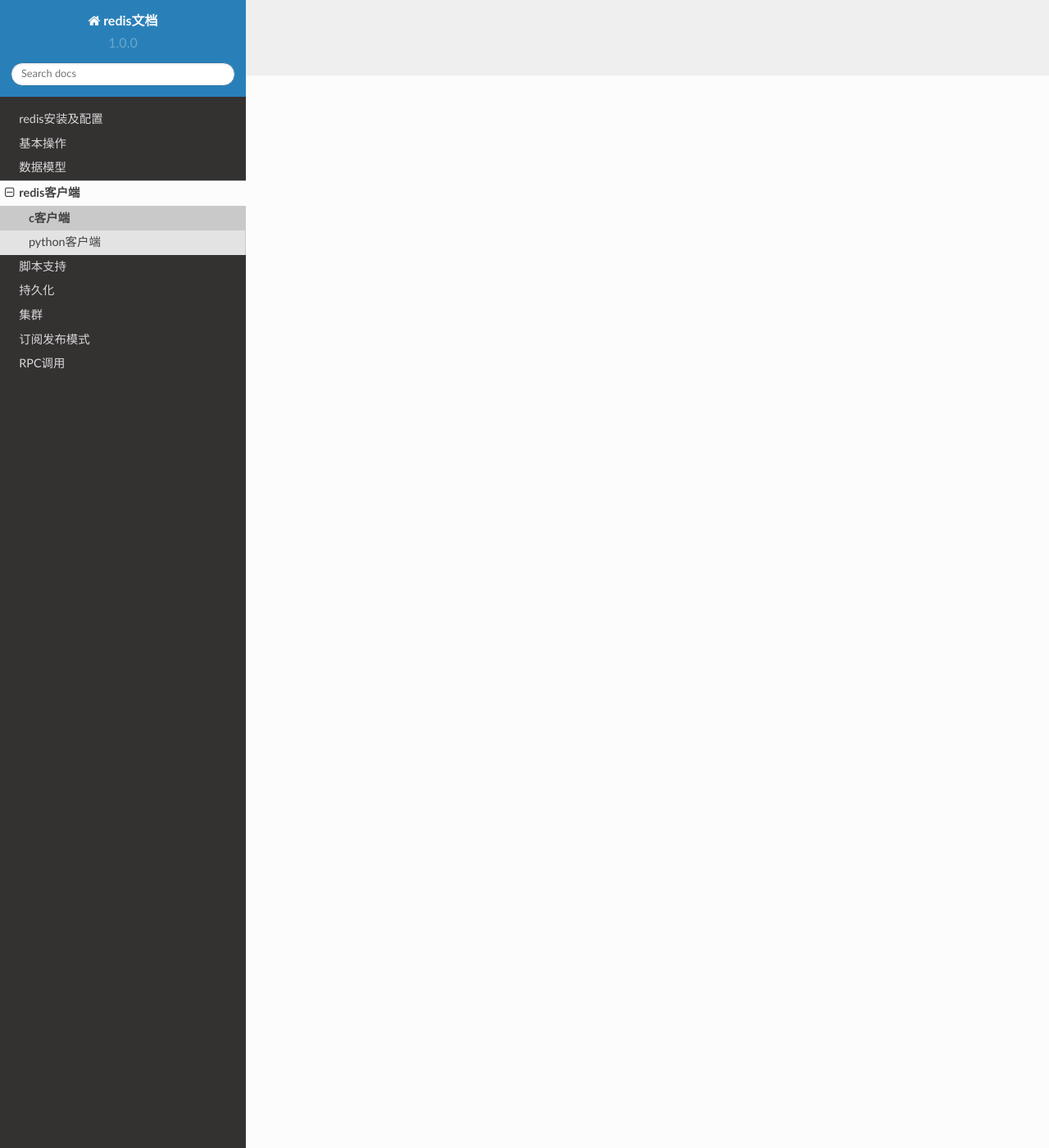
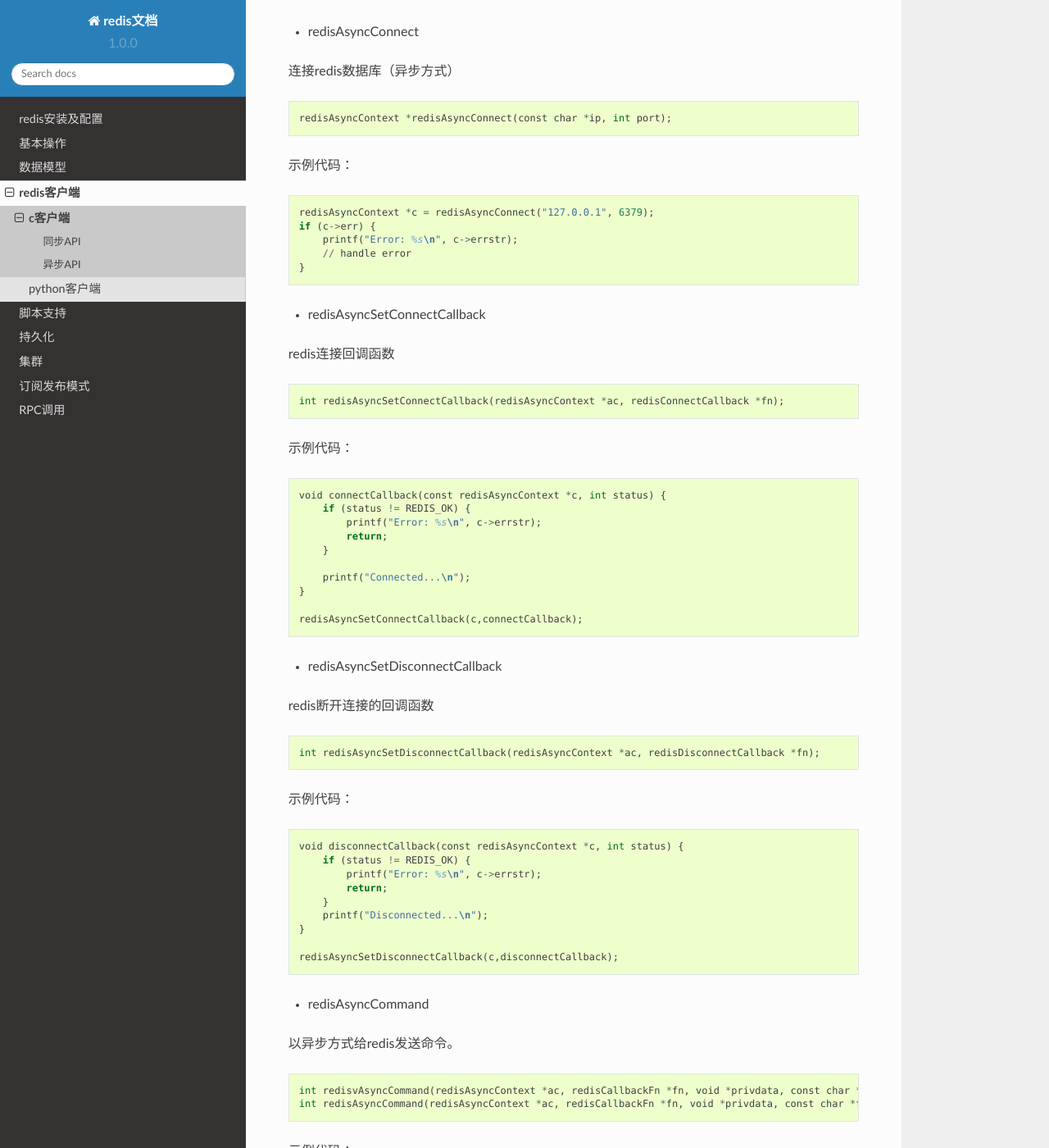
Before and after one commit to mike-zhang/redisDoc, a Sphinx documentation site: the page built from contents/source/client_c.rst, in a window 1280 px wide and 1400 px high, scrolled down 1308 px. Shown: the whole window at 82% size. Built offline with Sphinx 7.4.7 and the Read the Docs theme 2.0.0, drawn with Linux system fonts in a browser that asks for light colours; some of the changed text lies outside the part shown.

Commit message:
编写redis客户端相关内容

```diff
--- a/contents/source/client_c.rst
+++ b/contents/source/client_c.rst
@@ -2,3 +2,136 @@
 -----------
 Redis官方推荐的C客户端是hiredis，
 github地址：https://github.com/redis/hiredis
+
+同步API
+^^^^^^^^^^^^^
+
+* redisConnect
+连接redis数据库（同步方式）
+::
+
+    redisContext *redisConnect(const char *ip, int port);
+
+用法示例：
+::
+
+    redisContext *c = redisConnect("127.0.0.1", 6379);
+    if (c == NULL || c->err) {
+        if (c) {
+            printf("Error: %s\n", c->errstr);
+            // handle error
+        } else {
+            printf("Can't allocate redis context\n");
+        }
+    }
+
+* redisCommand
+给redis发送命令
+::
+
+    void *redisCommand(redisContext *c, const char *format, ...);
+
+用法示例：
+::
+
+    reply = redisCommand(context, "SET foo bar");
+
+    reply = redisCommand(context, "SET foo %s", value);
+
+    reply = redisCommand(context, "SET foo %b", value, (size_t)valuelen);
+
+    reply = redisCommand(context, "SET key:%s %s", myid, value);
+
+* freeReplyObject
+释放redis资源
+::
+
+    void freeReplyObject(void *reply);
+
+其它api参考hiredis.h
+
+异步API
+^^^^^^^^^^^^^^^^^^^^^^
+* redisAsyncConnect
+连接redis数据库（异步方式）
+::
+
+    redisAsyncContext *redisAsyncConnect(const char *ip, int port);
+
+示例代码：
+::
+
+    redisAsyncContext *c = redisAsyncConnect("127.0.0.1", 6379);
+    if (c->err) {
+        printf("Error: %s\n", c->errstr);
+        // handle error
+    }
+
+* redisAsyncSetConnectCallback
+redis连接回调函数
+::
+
+    int redisAsyncSetConnectCallback(redisAsyncContext *ac, redisConnectCallback *fn);
+
+示例代码：
+::
+
+    void connectCallback(const redisAsyncContext *c, int status) {
+        if (status != REDIS_OK) {
+            printf("Error: %s\n", c->errstr);
+            return;
+        }
+
+        printf("Connected...\n");
+    }
+
+    redisAsyncSetConnectCallback(c,connectCallback);
+
+* redisAsyncSetDisconnectCallback
+redis断开连接的回调函数
+::
+
+    int redisAsyncSetDisconnectCallback(redisAsyncContext *ac, redisDisconnectCallback *fn);
+
+示例代码：
+::
+
+    void disconnectCallback(const redisAsyncContext *c, int status) {
+        if (status != REDIS_OK) {
+            printf("Error: %s\n", c->errstr);
+            return;
+        }
+        printf("Disconnected...\n");
+    }
+
+    redisAsyncSetDisconnectCallback(c,disconnectCallback);
+* redisAsyncCommand
+以异步方式给redis发送命令。
+::
+
+    int redisvAsyncCommand(redisAsyncContext *ac, redisCallbackFn *fn, void *privdata, const char *format, va_list ap);
+    int redisAsyncCommand(redisAsyncContext *ac, redisCallbackFn *fn, void *privdata, const char *format, ...);
+
+示例代码：
+::
+
+    void getCallback(redisAsyncContext *c, void *r, void *privdata) {
+        redisReply *reply = r;
+        if (reply == NULL) return;
+        printf("argv[%s]: %s\n", (char*)privdata, reply->str);
+
+        /* Disconnect after receiving the reply to GET */
+        redisAsyncDisconnect(c);
+    }
+
+    redisAsyncCommand(c, NULL, NULL, "SET key %b", argv[argc-1], strlen(argv[argc-1]));
+    redisAsyncCommand(c, getCallback, (char*)"end-1", "GET key");
+
+* redisAsyncDisconnect
+断开异步连接
+::
+
+    void redisAsyncDisconnect(redisAsyncContext *ac);
+
+
+其它api参考async.h
```
Also changed, not shown: contents/source/client_python.rst (+29 -0 lines).
